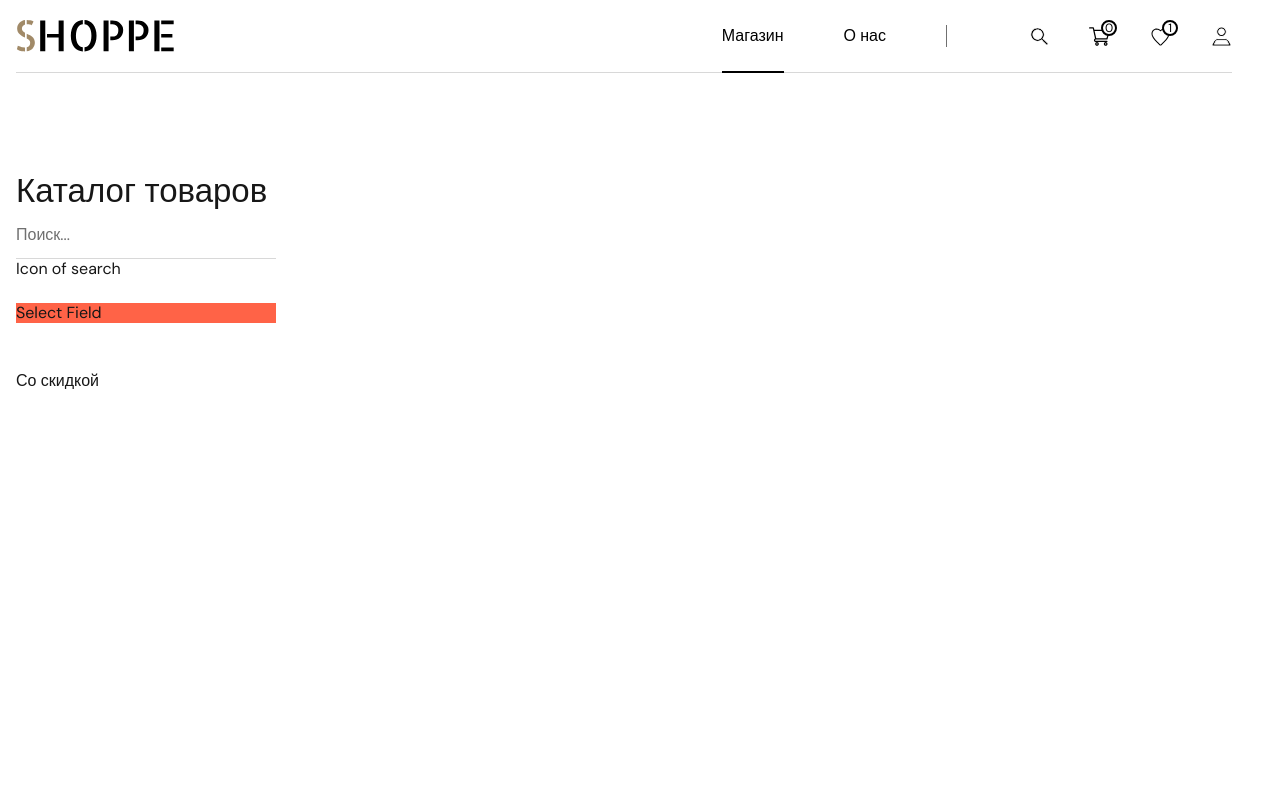
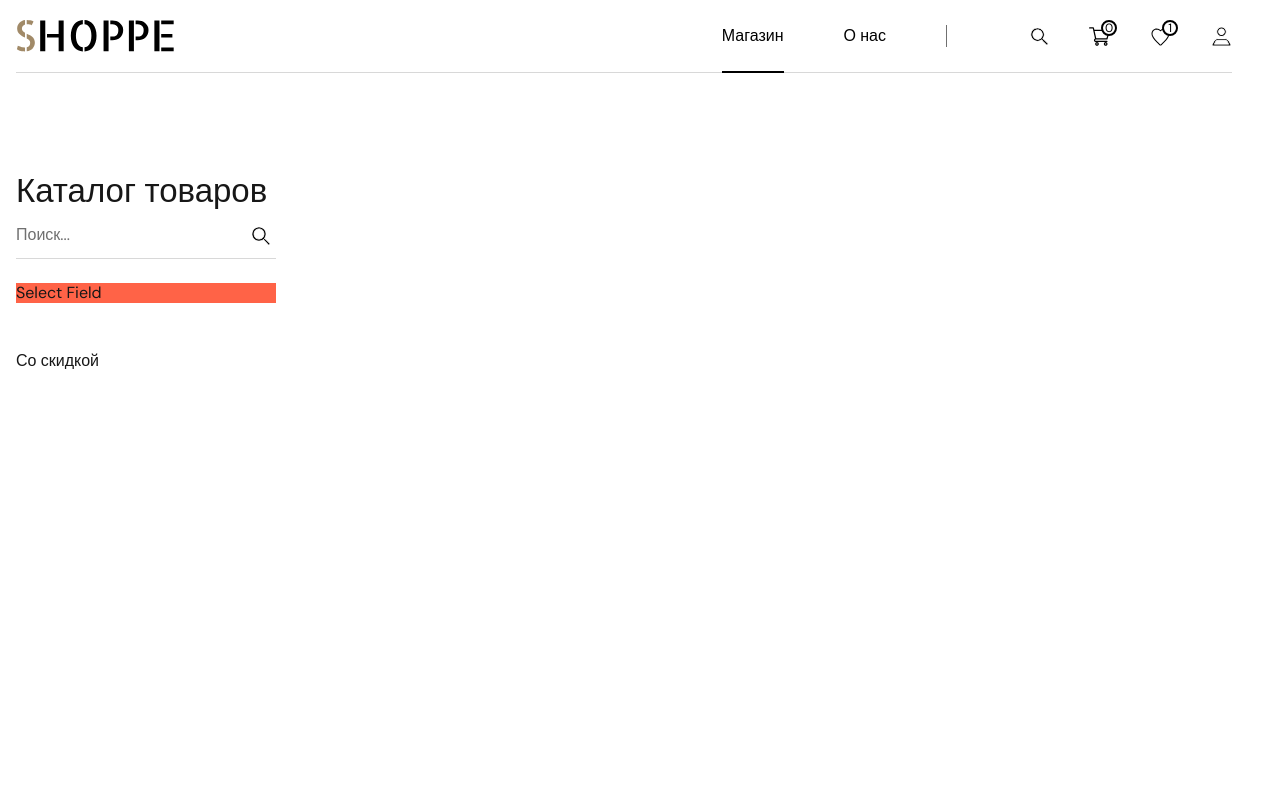
Before and after one commit to ministrov/shoppe-ecommerce-next, a Next.js app: page /catalog in a window 1280 px wide. Shown: the top 800 px of the page. Built offline with nearby package versions, Linux system fonts and the light colour scheme.

Commit message:
fix: fixing a catalog search icon styles

```diff
--- a/app/catalog/page.module.css
+++ b/app/catalog/page.module.css
@@ -28,7 +28,7 @@
   position: relative;
 }
 
-.catalog__search .iconify {
+.catalog__search img {
   position: absolute;
   right: 5px;
   top: 50%;
--- a/app/catalog/page.tsx
+++ b/app/catalog/page.tsx
@@ -1,3 +1,4 @@
+import Image from 'next/image';
 import { InputField } from '@/components/inputField/InputField';
 import { SelectField } from '@/components/selectField/SelectField';
 import cn from 'classnames';
@@ -18,7 +19,7 @@ export default function Catalog() {
           <div className={styles.catalog__search}>
             <InputField className={styles.catalog__input} variant="gray" name={"searching"} placeholder="Поиск..." />
 
-            Icon of search
+            <Image src={'/search.svg'} width={20} height={20} alt={''} />
           </div>
           <SelectField />
           <div className={styles.catalog__priceSearch}>
```
